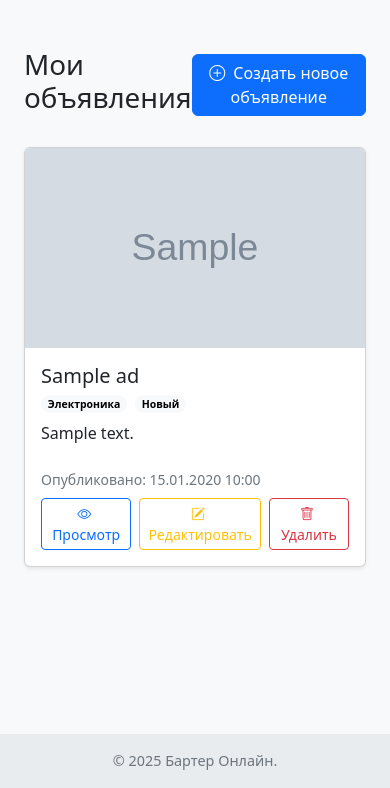
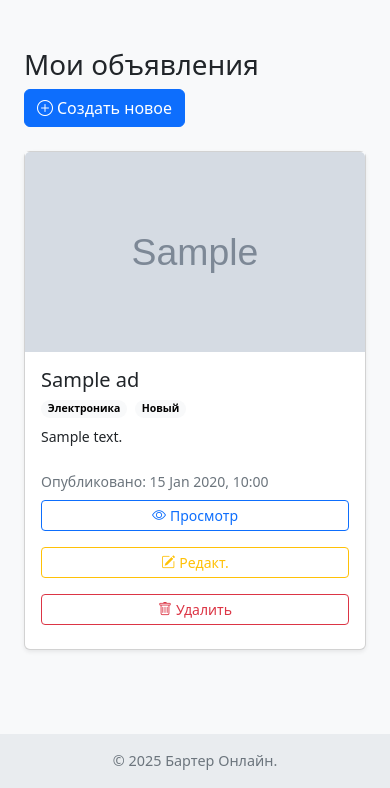
Before and after one commit to nodecspro/barter_platform, a Django app: page /my-ads/ in a window 390 px wide. Shown: the part 56-844 px from the top of the page. Run offline with Django 5.2, Linux system fonts and the light colour scheme; a user stored in the database is signed in; tables that the repository leaves empty hold one stand-in row (values such as "Sample post"); grey boxes marked "Sample" are stand-in pictures.

Commit message:
Refactor: Improve UI and responsiveness of my ads list
Enhance the user interface for the 'My Ads' list page.

- Implement a fixed height and object-fit for ad images to ensure consistent card appearance.
- Add a placeholder with an icon and text for ads without images.
- Improve responsiveness of action buttons in the footer, stacking them on smaller screens.
- Adjust layout and spacing for better visual appeal and mobile usability.
- Add Bootstrap Icons CDN link.
- Include `app_tags` load for potential custom pagination tags.

```diff
--- a/ads/templates/ads/my_ads_list.html
+++ b/ads/templates/ads/my_ads_list.html
@@ -1,18 +1,41 @@
 {% extends "base.html" %}
-{% load static %} {# Если будете использовать локальные плейсхолдеры #}
+{% load static %}
+{% load app_tags %} {# Если используете кастомный тег для пагинации #}
 
 {% block title %}Мои объявления - Бартер Онлайн{% endblock %}
 
 {% block extra_head %}
+<link rel="stylesheet" href="https://cdn.jsdelivr.net/npm/bootstrap-icons@1.11.3/font/bootstrap-icons.min.css">
 <style>
-    .ad-management-card .card-img-top {
+    .ad-management-card .card-img-top-wrapper {
         height: 200px; /* Фиксированная высота для единообразия */
+        background-color: var(--bs-tertiary-bg); /* Фон для области изображения */
+        display: block; /* Чтобы занимал место как блок */
+        position: relative; /* Для возможного абсолютного позиционирования дочерних */
+        overflow: hidden; /* Если изображение будет больше, оно обрежется */
+    }
+    .ad-management-card .card-img-top-wrapper img.card-img-top { /* Для реального <img> */
+        display: block;
+        width: 100%;
+        height: 100%;
         object-fit: cover; /* Масштабирование с сохранением пропорций и обрезкой */
-        background-color: var(--bs-secondary-bg); /* Фон для плейсхолдера */
+    }
+    /* Стили для плейсхолдера <div> внутри wrapper */
+    .ad-management-card .ad-management-card-placeholder {
+        width: 100%;
+        height: 100%;
+        display: flex;
+        align-items: center;
+        justify-content: center;
+        flex-direction: column; /* Для текста под иконкой */
+        text-align: center;
+        color: var(--bs-secondary-color);
+        /* background-color наследуется от wrapper или можно задать свой */
     }
     .ad-management-card .card-title a {
         color: var(--body-color);
         text-decoration: none;
+        font-weight: 500;
     }
     .ad-management-card .card-title a:hover {
         color: var(--link-hover-color);
@@ -22,19 +45,33 @@
     }
     .actions-footer .btn {
         margin-right: 0.5rem;
+        margin-bottom: 0.5rem; /* Добавим отступ снизу для мобильных, если кнопки переносятся */
     }
     .actions-footer .btn:last-child {
         margin-right: 0;
+    }
+    @media (max-width: 767.98px) { /* Для маленьких экранов кнопки могут идти в столбик */
+        .actions-footer .d-flex {
+            flex-direction: column;
+            align-items: stretch !important; /* Растянуть кнопки на всю ширину */
+        }
+        .actions-footer .btn {
+            margin-right: 0;
+            width: 100%;
+        }
+        .actions-footer .btn + .btn { /* Отступ между кнопками в столбике */
+            margin-top: 0.5rem;
+        }
     }
 </style>
 {% endblock %}
 
 {% block content %}
 <div class="container mt-4">
-    <div class="d-flex justify-content-between align-items-center mb-4">
-        <h1>Мои объявления</h1>
+    <div class="d-flex justify-content-between align-items-center mb-4 flex-wrap"> {# flex-wrap для переноса на мобильных #}
+        <h1 class="mb-2 mb-md-0">Мои объявления</h1>
         <a href="{% url 'ads:ad_create' %}" class="btn btn-primary">
-            <i class="bi bi-plus-circle me-2"></i>Создать новое объявление
+            <i class="bi bi-plus-circle me-1"></i>Создать новое
         </a>
     </div>
 
@@ -52,13 +89,29 @@
             {% for ad in page_obj.object_list %}
             <div class="col">
                 <div class="card h-100 shadow-sm ad-management-card {% if not ad.is_active %}border-warning opacity-75{% endif %}">
-                    {% if ad.image_url %}
-                        <img src="{{ ad.image_url }}" class="card-img-top" alt="{{ ad.title }}">
-                    {% else %}
-                        <div class="card-img-top d-flex align-items-center justify-content-center" role="img" aria-label="Нет изображения">
-                            <i class="bi bi-image-alt" style="font-size: 3rem; color: var(--bs-secondary-color);"></i>
+                    <a href="{{ ad.get_absolute_url }}">
+                        <div class="card-img-top-wrapper">
+                            {% if ad.image_url %}
+                                <img src="{{ ad.image_url }}"
+                                     class="card-img-top"
+                                     alt="{{ ad.title }}"
+                                     id="myAdImage_{{ ad.pk }}"
+                                     onerror="this.style.display='none'; document.getElementById('myAdPlaceholder_{{ ad.pk }}').style.display='flex';"
+                                     loading="lazy">
+                                <div id="myAdPlaceholder_{{ ad.pk }}"
+                                     class="ad-management-card-placeholder"
+                                     style="display: none;"
+                                     role="img" aria-label="Ошибка загрузки изображения">
+                                    <i class="bi bi-exclamation-triangle-fill" style="font-size: 2.5rem; color: var(--bs-warning);"></i>
+                                    <span class="mt-1 small">Ошибка</span>
+                                </div>
+                            {% else %}
+                                <div id="myAdPlaceholder_{{ ad.pk }}" class="ad-management-card-placeholder" role="img" aria-label="Нет изображения">
+                                    <i class="bi bi-image-alt" style="font-size: 3rem;"></i>
+                                </div>
+                            {% endif %}
                         </div>
-                    {% endif %}
+                    </a>
                     <div class="card-body d-flex flex-column">
                         <h5 class="card-title mb-1">
                             <a href="{{ ad.get_absolute_url }}">{{ ad.title|truncatechars:50 }}</a>
@@ -67,20 +120,20 @@
                             <span class="badge rounded-pill text-bg-light me-1">{{ ad.get_category_display }}</span>
                             <span class="badge rounded-pill text-bg-light">{{ ad.get_condition_display }}</span>
                         </p>
-                        <p class="card-text flex-grow-1">{{ ad.description|truncatewords:20 }}</p>
+                        <p class="card-text small flex-grow-1">{{ ad.description|truncatewords:15 }}</p> {# Уменьшил кол-во слов для краткости #}
 
                         {% if not ad.is_active %}
-                            <p class="text-warning small mt-auto mb-2"><span class="badge bg-warning text-dark ad-status-badge">Неактивно</span></p>
+                            <p class="text-warning small mt-auto mb-2"><span class="badge bg-warning text-dark ad-status-badge">Объявление неактивно</span></p>
                         {% endif %}
                     </div>
                     <div class="card-footer bg-transparent border-top-0 actions-footer pb-3">
-                        <small class="text-muted d-block mb-2">Опубликовано: {{ ad.created_at|date:"d.m.Y H:i" }}</small>
-                        <div class="d-flex justify-content-start">
+                        <small class="text-muted d-block mb-2">Опубликовано: {{ ad.created_at|date:"d M Y, H:i" }}</small>
+                        <div class="d-flex justify-content-start flex-wrap"> {# flex-wrap для кнопок #}
                             <a href="{{ ad.get_absolute_url }}" class="btn btn-sm btn-outline-primary">
                                 <i class="bi bi-eye me-1"></i>Просмотр
                             </a>
                             <a href="{% url 'ads:ad_edit' ad.pk %}" class="btn btn-sm btn-outline-warning">
-                                <i class="bi bi-pencil-square me-1"></i>Редактировать
+                                <i class="bi bi-pencil-square me-1"></i>Редакт.
                             </a>
                             <a href="{% url 'ads:ad_delete' ad.pk %}" class="btn btn-sm btn-outline-danger">
                                 <i class="bi bi-trash me-1"></i>Удалить
@@ -95,9 +148,10 @@
         {% if page_obj.has_other_pages %}
         <nav aria-label="Page navigation" class="mt-5 d-flex justify-content-center">
             <ul class="pagination">
+                {% get_current_page_params request as current_params %} {# Используем кастомный тег #}
                 {% if page_obj.has_previous %}
-                    <li class="page-item"><a class="page-link" href="?page=1">« <span class="d-none d-sm-inline">Первая</span></a></li>
-                    <li class="page-item"><a class="page-link" href="?page={{ page_obj.previous_page_number }}">Пред.</a></li>
+                    <li class="page-item"><a class="page-link" href="?page=1{{ current_params }}">« <span class="d-none d-sm-inline">Первая</span></a></li>
+                    <li class="page-item"><a class="page-link" href="?page={{ page_obj.previous_page_number }}{{ current_params }}">Пред.</a></li>
                 {% else %}
                     <li class="page-item disabled"><span class="page-link">« <span class="d-none d-sm-inline">Первая</span></span></li>
                     <li class="page-item disabled"><span class="page-link">Пред.</span></li>
@@ -107,15 +161,15 @@
                     {% if page_obj.number == num %}
                         <li class="page-item active" aria-current="page"><span class="page-link">{{ num }}</span></li>
                     {% elif num > page_obj.number|add:'-3' and num < page_obj.number|add:'3' %}
-                        <li class="page-item"><a class="page-link" href="?page={{ num }}">{{ num }}</a></li>
+                        <li class="page-item"><a class="page-link" href="?page={{ num }}{{ current_params }}">{{ num }}</a></li>
                     {% elif num == page_obj.number|add:'-3' or num == page_obj.number|add:'3' %}
                          <li class="page-item disabled"><span class="page-link">...</span></li>
                     {% endif %}
                 {% endfor %}
 
                 {% if page_obj.has_next %}
-                    <li class="page-item"><a class="page-link" href="?page={{ page_obj.next_page_number }}">След.</a></li>
-                    <li class="page-item"><a class="page-link" href="?page={{ page_obj.paginator.num_pages }}"><span class="d-none d-sm-inline">Последняя</span> »</a></li>
+                    <li class="page-item"><a class="page-link" href="?page={{ page_obj.next_page_number }}{{ current_params }}">След.</a></li>
+                    <li class="page-item"><a class="page-link" href="?page={{ page_obj.paginator.num_pages }}{{ current_params }}"><span class="d-none d-sm-inline">Последняя</span> »</a></li>
                 {% else %}
                     <li class="page-item disabled"><span class="page-link">След.</span></li>
                     <li class="page-item disabled"><span class="page-link"><span class="d-none d-sm-inline">Последняя</span> »</span></li>
@@ -126,7 +180,7 @@
 
     {% else %}
         <div class="text-center py-5">
-            <i class="bi bi-journal-plus" style="font-size: 4rem; color: var(--bs-secondary-color);"></i>
+            <i class="bi bi-journal-richtext" style="font-size: 4rem; color: var(--bs-secondary-color);"></i>
             <h3 class="mt-3">У вас пока нет объявлений</h3>
             <p class="text-muted">Начните обмен, создав свое первое объявление!</p>
             <a href="{% url 'ads:ad_create' %}" class="btn btn-lg btn-success mt-3">
```
